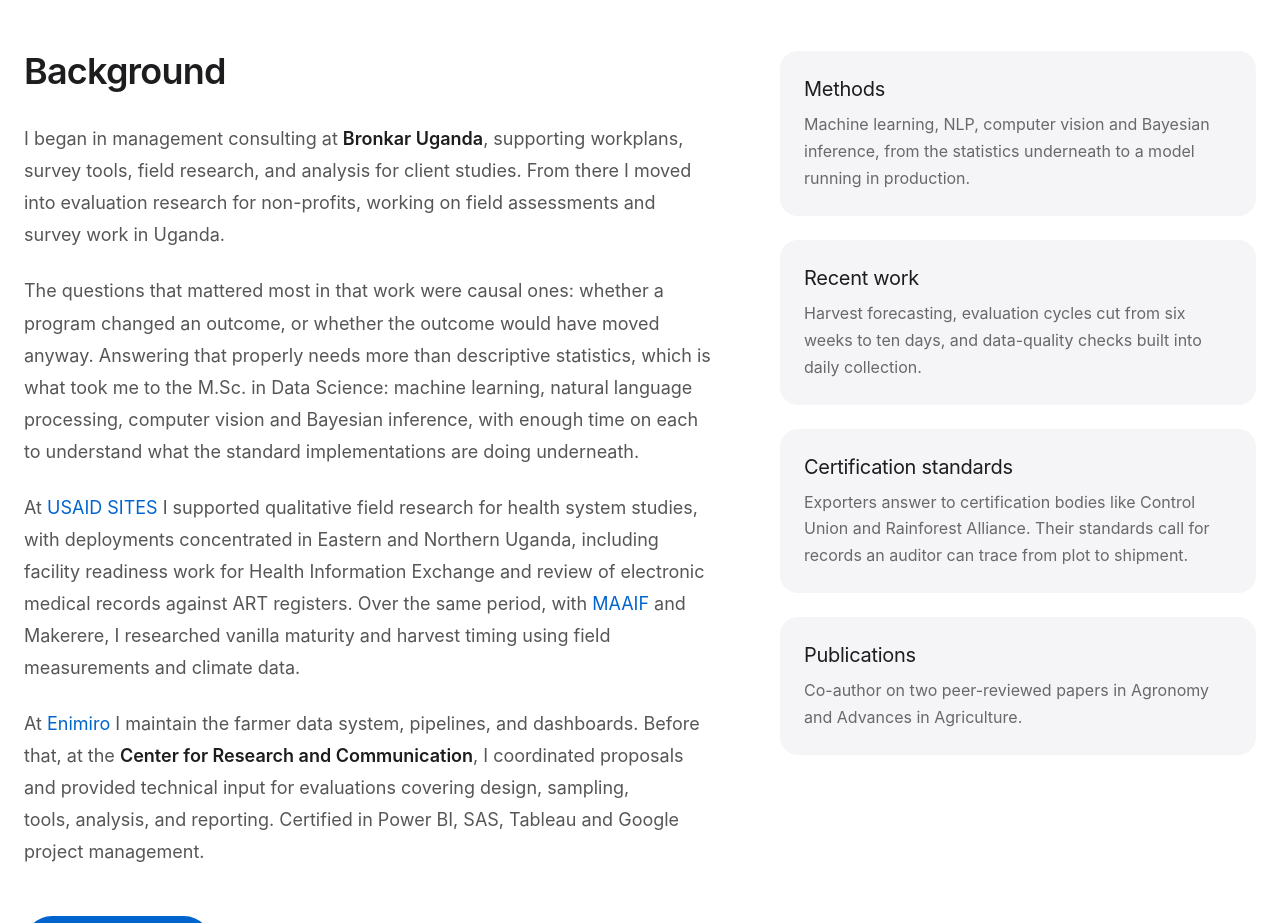
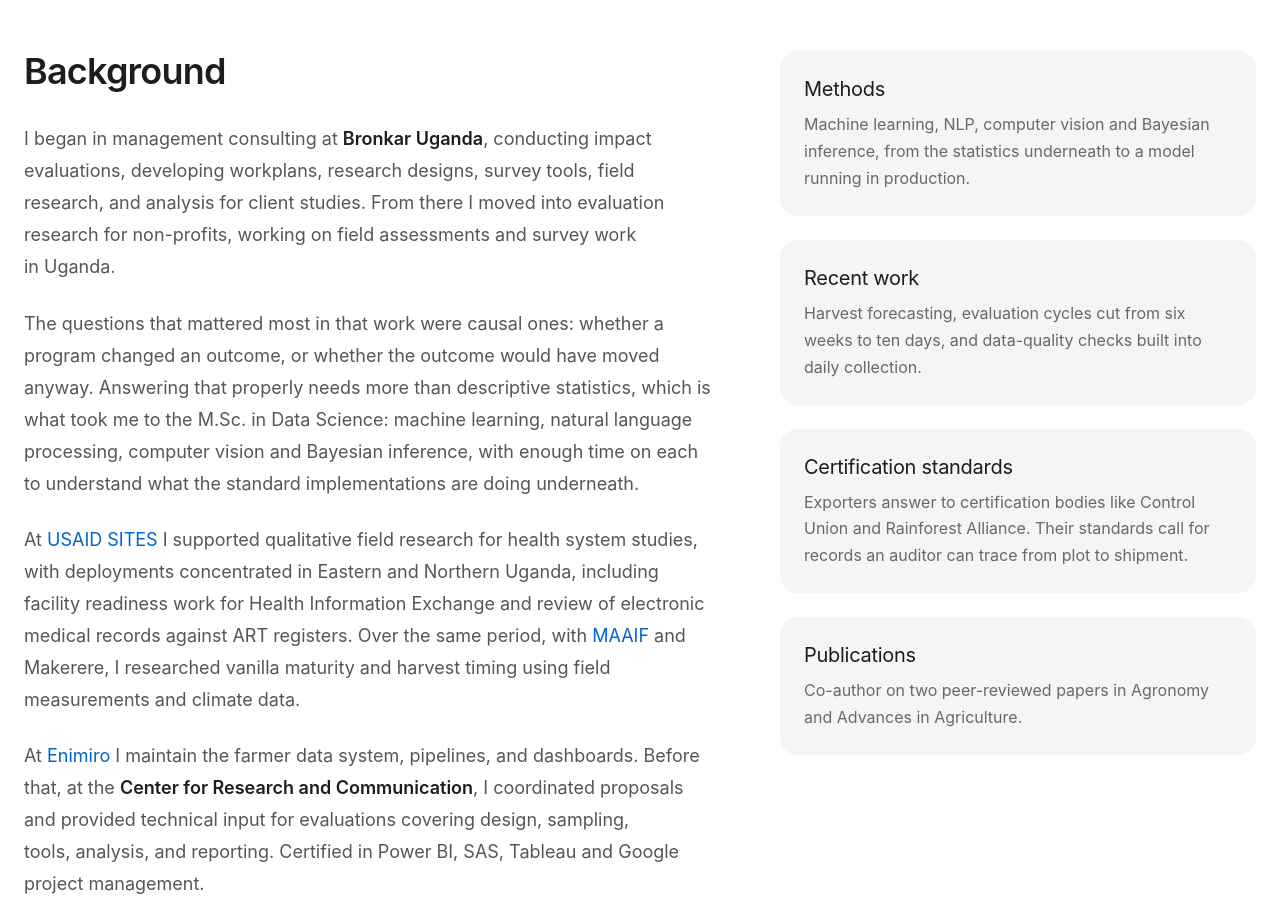
Before and after one commit to mugarrajohnson/portfolio, a website: page index.html in a window 1280 px wide. Shown: the part 1700-2623 px from the top of the page. Drawn offline with nearby package versions, Linux system fonts and the light colour scheme.

Commit message:
Update index.html

```diff
--- a/index.html
+++ b/index.html
@@ -315,7 +315,7 @@
 <div class="lg:col-span-7 space-y-6 text-lg text-ink/75 leading-[1.78]">
 <h2 class="text-4xl text-ink mb-8" id="about-title">Background</h2>
 
-<p>I began in management consulting at <strong class="text-ink font-semibold">Bronkar Uganda</strong>, supporting workplans, survey tools, field research, and analysis for client studies. From there I moved into evaluation research for non-profits, working on field assessments and survey work in Uganda.</p>
+<p>I began in management consulting at <strong class="text-ink font-semibold">Bronkar Uganda</strong>, conducting impact evaluations, developing workplans, research designs, survey tools, field research, and analysis for client studies. From there I moved into evaluation research for non-profits, working on field assessments and survey work in Uganda.</p>
 
 <p>The questions that mattered most in that work were causal ones: whether a program changed an outcome, or whether the outcome would have moved anyway. Answering that properly needs more than descriptive statistics, which is what took me to the M.Sc. in Data Science: machine learning, natural language processing, computer vision and Bayesian inference, with enough time on each to understand what the standard implementations are doing underneath.</p>
 
```
